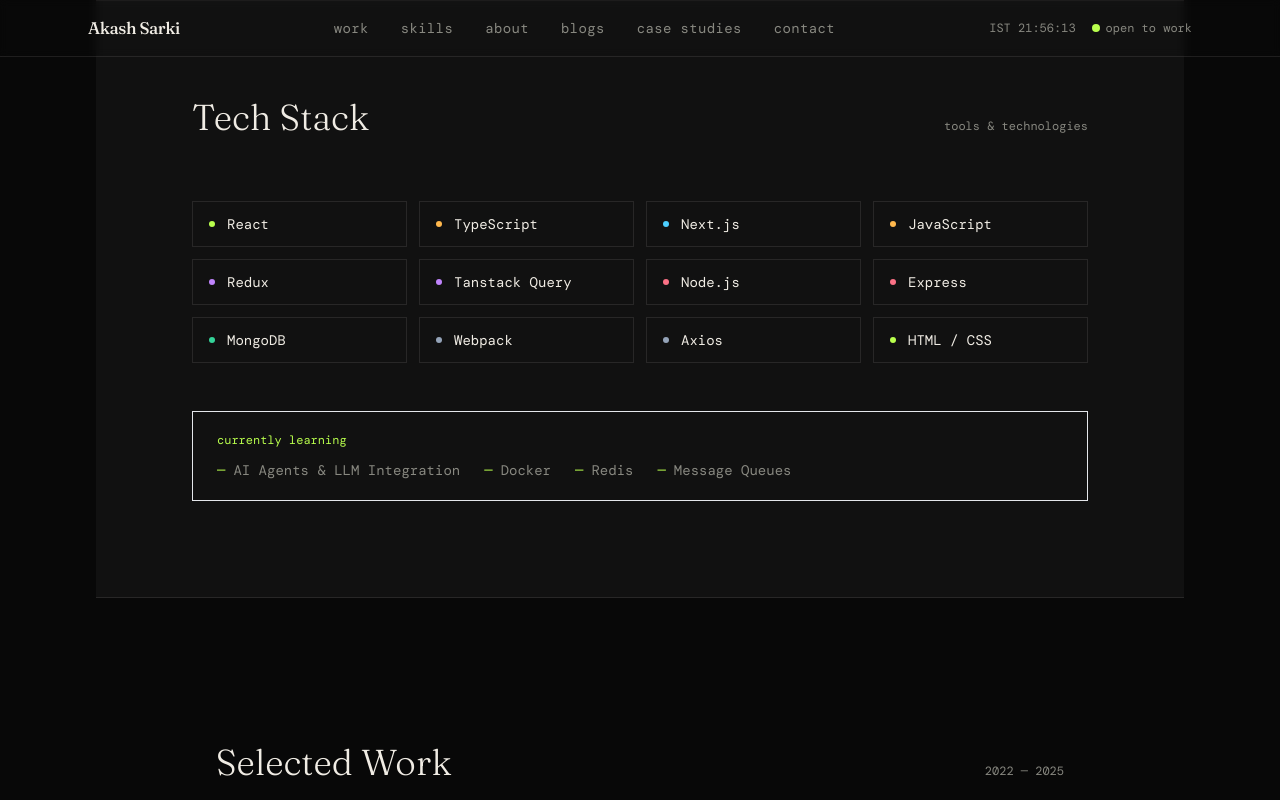
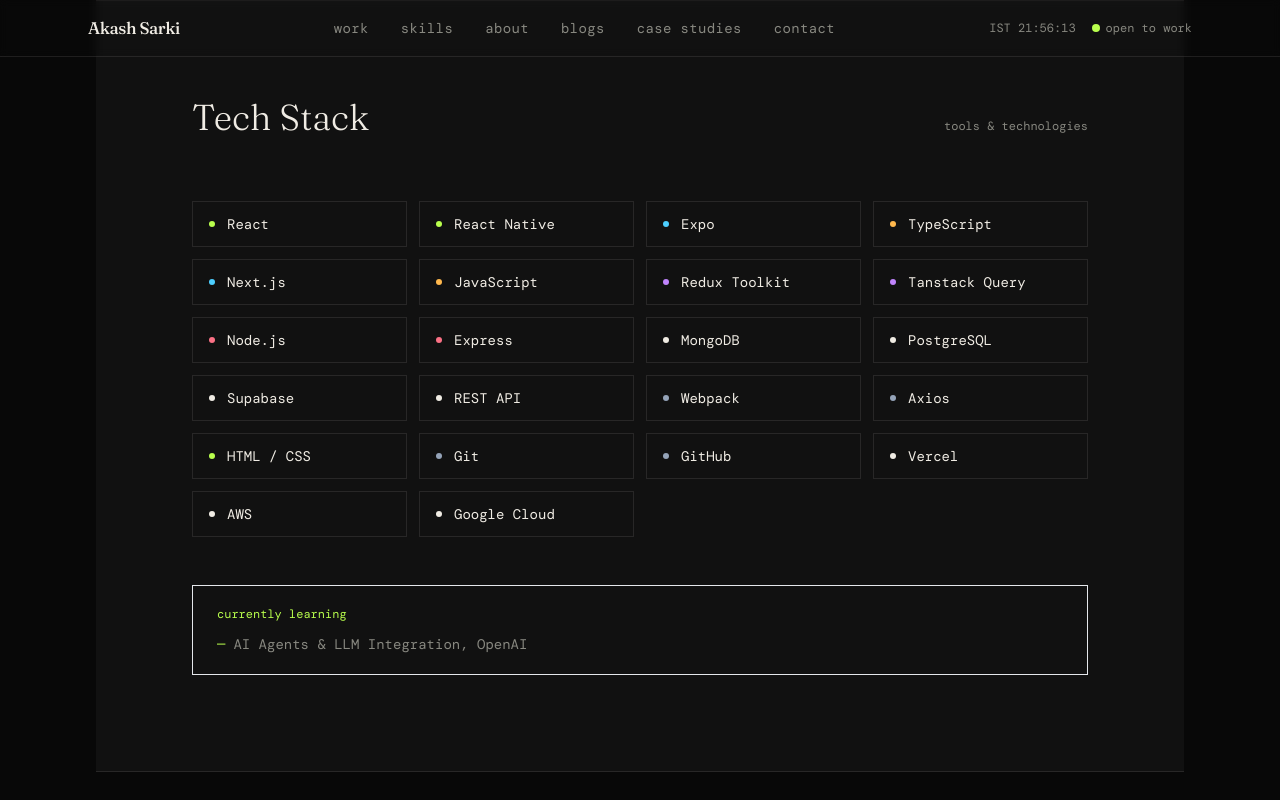
Before and after one commit to ashdephoenix123/developer-portfolio, a Next.js app: page /projects in a window 1280 px wide. Shown: the top 800 px of the page. Built offline with nearby package versions, Linux system fonts and the light colour scheme.

Commit message:
updated stat

```diff
--- a/app/component/About.js
+++ b/app/component/About.js
@@ -71,8 +71,8 @@
         {/* Stats Column */}
         <div className="hidden lg:flex flex-col gap-6 pb-2">
           {[
-            { value: "2+", label: "years experience", delay: 300 },
-            { value: "4", label: "shipped projects", delay: 400 },
+            { value: "3+", label: "years experience", delay: 300 },
+            { value: "20+", label: "shipped projects", delay: 400 },
             { value: "25%", label: "load time reduction", delay: 500 },
           ].map(({ value, label, delay }) => (
             <FadeIn key={label} delay={delay}>
--- a/app/component/TechStacks.js
+++ b/app/component/TechStacks.js
@@ -4,17 +4,27 @@
 
 const SKILLS = [
   { label: "React", category: "ui" },
+  { label: "React Native", category: "ui" },
+  { label: "Expo", category: "framework" },
   { label: "TypeScript", category: "lang" },
   { label: "Next.js", category: "framework" },
   { label: "JavaScript", category: "lang" },
-  { label: "Redux", category: "state" },
+  { label: "Redux Toolkit", category: "state" },
   { label: "Tanstack Query", category: "state" },
   { label: "Node.js", category: "backend" },
   { label: "Express", category: "backend" },
-  { label: "MongoDB", category: "data" },
+  { label: "MongoDB", category: "database" },
+  { label: "PostgreSQL", category: "database" },
+  { label: "Supabase", category: "database" },
+  { label: "REST API", category: "api" },
   { label: "Webpack", category: "tooling" },
   { label: "Axios", category: "tooling" },
   { label: "HTML / CSS", category: "ui" },
+  { label: "Git", category: "tooling" },
+  { label: "GitHub", category: "tooling" },
+  { label: "Vercel", category: "Deployment" },
+  { label: "AWS", category: "Cloud" },
+  { label: "Google Cloud", category: "Cloud" },
 ];
 
 const CATEGORY_COLORS = {
@@ -76,7 +86,7 @@
               currently learning
             </div>
             <div className="flex flex-wrap gap-x-6 gap-y-2">
-              {["AI Agents & LLM Integration", "Docker", "Redis", "Message Queues"].map((item) => (
+              {["AI Agents & LLM Integration, OpenAI"].map((item) => (
                 <span
                   key={item}
                   className="text-sm text-muted-foreground flex items-center gap-2"
```
